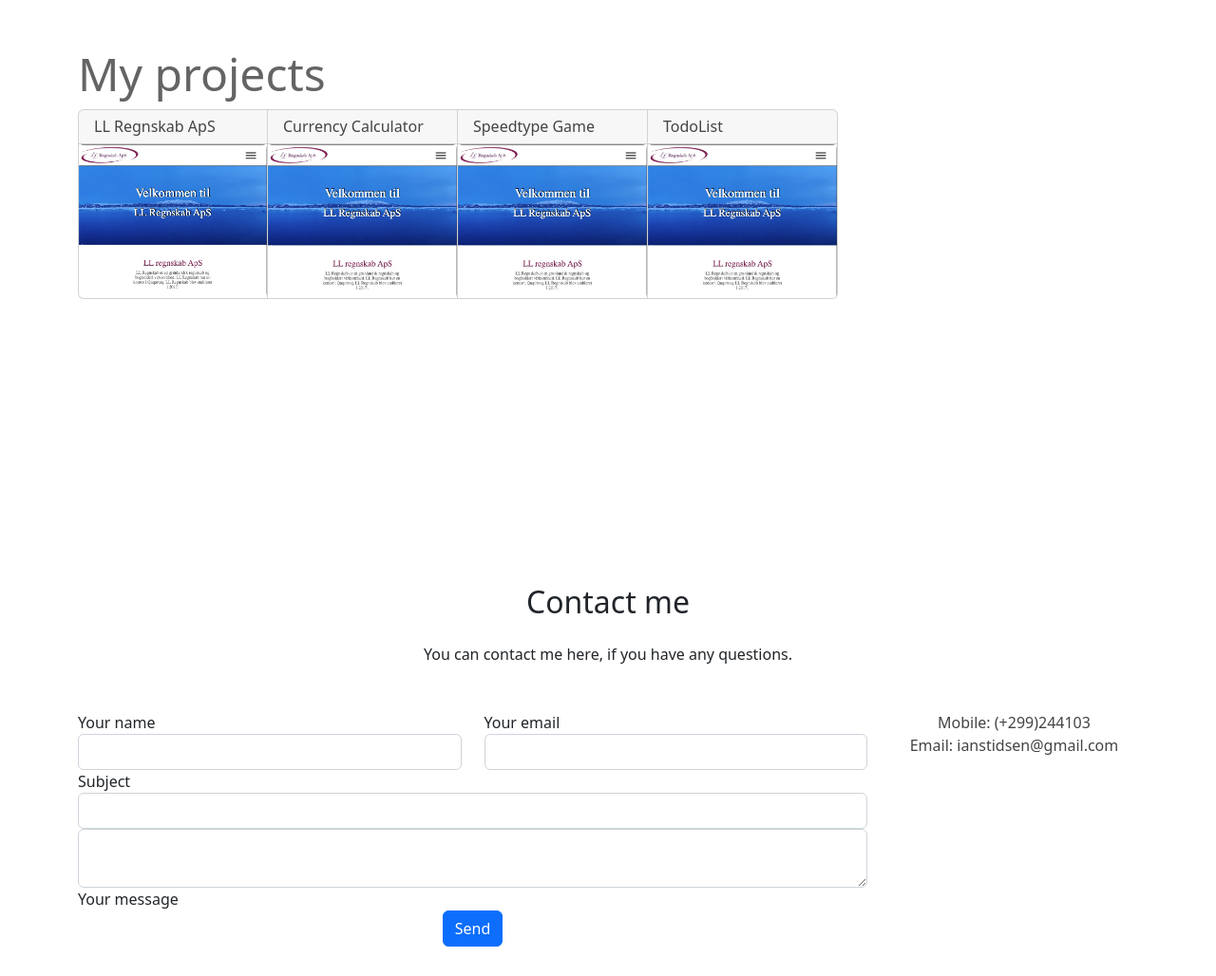
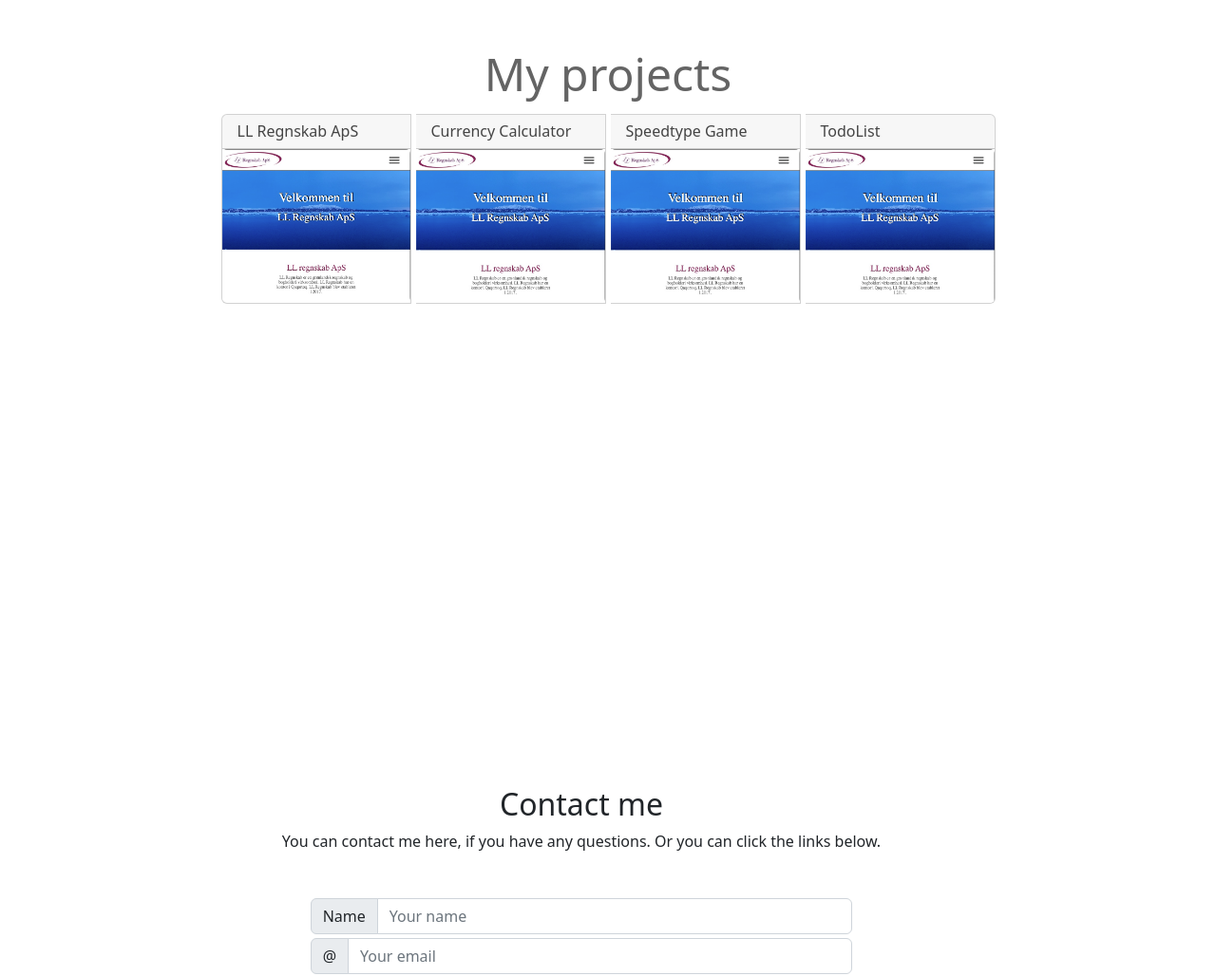
Before and after one commit to Ian-Stidsen/react-portfolio, a React (Create React App) app: page / in a window 1280 px wide. Shown: the part 1605-2633 px from the top of the page at 95% size. Built offline with nearby package versions, Linux system fonts and the light colour scheme.

Commit message:
added functionality to contact form

```diff
--- a/package.json
+++ b/package.json
@@ -3,9 +3,11 @@
   "version": "0.1.0",
   "private": true,
   "dependencies": {
+    "@emailjs/browser": "^3.10.0",
     "@testing-library/jest-dom": "^5.14.1",
     "@testing-library/react": "^13.0.0",
     "@testing-library/user-event": "^13.2.1",
+    "emailjs": "^4.0.1",
     "react": "^18.2.0",
     "react-dom": "^18.2.0",
     "react-router-dom": "^6.4.3",
--- a/src/App.css
+++ b/src/App.css
@@ -5,7 +5,7 @@
 }
 
 html {
-  height: 3000px;
+  height: 3500px;
 }
 
 :root {
@@ -38,10 +38,21 @@ a:hover {
   opacity: 60%;
 }
 
+.projects h1 {
+  display: flex;
+  justify-content: center;
+}
+
+.card-group {
+  display: flex;
+  justify-content: center;
+}
+
 .card {
   max-width: 200px;
   min-width: 200px;
   position: relative;
+  margin: 5px;
 }
 
 .card:hover {
@@ -71,8 +82,7 @@ a:hover {
   flex-direction: column;
   align-items: center;
   font-family: cursive;
-  margin-top: 300px;
-  margin-bottom: 600px;
+  padding-top: 300px;
 }
 
 .intro h1 {
@@ -85,6 +95,8 @@ a:hover {
 
 .about {
   position: relative;
+  margin-top: 200px;
+  padding-top: 400px;
 }
 
 .about h1 {
@@ -93,13 +105,28 @@ a:hover {
 }
 
 .projects {
-  margin-top: 500px;
-  margin-bottom: 300px;
+  margin-top: 200px;
+  padding-top: 300px;
 }
 
 .projects h1 {
   font-size: 3rem;
   color: rgb(100, 100, 100);
+}
+
+.contact {
+  display: flex;
+  flex-direction: column;
+  align-items: center;
+  width: 100vw;
+  margin-top: 200px;
+  padding-top: 300px;
+  transform: translateX(-110px);
+}
+
+.contact label {
+  display: flex;
+  justify-content: center;
 }
 
 @media screen and (max-width: 700px) {
--- a/src/App.js
+++ b/src/App.js
@@ -1,5 +1,7 @@
 import React from 'react';
 import { useRef } from 'react'
+import emailjs from '@emailjs/browser';
+
 import './App.css';
 import LLRegnskab from './img/ll-regnskab.jpg';
 
@@ -28,8 +30,29 @@ function App() {
     }
   }
 
-  function sendMail() {
-    console.log('sent');
+  const serviceId = 'portfolio-service',
+    templateId = 'portfolio-template',
+    publicKey = '8nesMxDbdPp8ZsJoH';
+
+  const form = useRef();
+  const sendEmail = (e) => {
+    e.preventDefault();
+
+    emailjs
+      .sendForm(
+        serviceId,
+        templateId,
+        form.current,
+        publicKey
+      )
+      .then(
+        (result) => {
+          console.log(result.text);
+        },
+        (error) => {
+          console.log(error.text);
+        }
+      );
   };
   return (
     <div className="App">
@@ -119,53 +142,62 @@ function App() {
           </div>
         </section>
 
-        <section className="md-4" ref={contactRef}>
-          <h2 className="h1-responsive font-weight-bold text-center my-4">Contact me</h2>
+        <section className="contact md-4" ref={contactRef}>
+          <h2 className="h1-responsive font-weight-bold text-center my-2">Contact me</h2>
           <p className="text-center w-responsive mx-auto mb-5">
             You can contact me here, if you have any questions.
+            Or you can click the links below.
           </p>
 
           <div className="row">
-            <div className="col-md-9 mb-md-0 mb-5">
-              <form id="contact-form" name="contact-form" action="mail.php" method="POST">
-                <div className="row">
-                  <div className="col-md-6">
-                    <div className="md-form mb-0">
-                      <label htmlFor="name" className="">Your name</label>
-                      <input type="text" id="name" name="name" className="form-control"></input>
-                    </div>
-                  </div>
-                  <div className="col-md-6">
-                    <div className="md-form mb-0">
-                      <label htmlFor="email" className="">Your email</label>
-                      <input type="text" id="email" name="email" className="form-control"></input>
+            <div className="col-12 mb-5">
+              <form ref={form} id="contact-form" name="contact-form" action="mail.php" method="POST">
+              <div className="row">
+                  <div className="col-12">
+                    <div className="md-form mb-1">
+                      <div className='input-group'>
+                        <div className='input-group-text'>Name</div>
+                        <input type="text" id="name" name="user_name" className="form-control" placeholder='Your name'></input>
+                      </div>
                     </div>
                   </div>
                 </div>
                 <div className="row">
-                  <div className="col-md-12">
-                    <div className="md-form mb-0">
-                      <label htmlFor="subject" className="">Subject</label>
-                      <input type="text" id="subject" name="subject" className="form-control"></input>
+                  <div className="col-12">
+                    <div className="md-form mb-1">
+                      <div className='input-group'>
+                        <div className='input-group-text'>@</div>
+                        <input type="text" id="email" name="user_email" className="form-control" placeholder='Your email'></input>
+                      </div>
                     </div>
                   </div>
                 </div>
                 <div className="row">
-                  <div className="col-md-12">
+                  <div className="col-12 mb-3">
                     <div className="md-form">
-                      <textarea type="text" id="message" name="message" rows="2" className="form-control md-textarea"></textarea>                          <label for="message">Your message</label>
+                      <textarea type="text" id="message" name="message" rows="2" className="form-control md-textarea" placeholder='Message'></textarea>
                     </div>
                   </div>
                 </div>
               </form>
 
               <div className="text-center text-md-left">
-                <button className="btn btn-primary" onClick={sendMail}>Send</button>
+                <button className="btn btn-primary" onClick={sendEmail}>Send</button>
               </div>
               <div className="status"></div>
             </div>
-            <div className="col-md-3 text-center">
+            <div className="col text-center">
               <ul className="list-unstyled mb-0">
+                <li>
+                  <a href='https://github.com/Ian-Stidsen' target='_blank' rel='noopener noreferrer'>
+                    Github: Ian Stidsen
+                  </a>
+                </li>
+                <li>
+                  <a href='https://www.linkedin.com/in/ian-lund-stidsen-02aa51248/' target='_blank' rel='noopener noreferrer'>
+                    LinkedIn: Ian Lund Stidsen
+                  </a>
+                </li>
                 <li>
                   <a href='tel:+299244103'>Mobile: (+299)244103</a>
                 </li>
```
Also changed, not shown: 1 other file (tests, documents, lock files or other folders).
